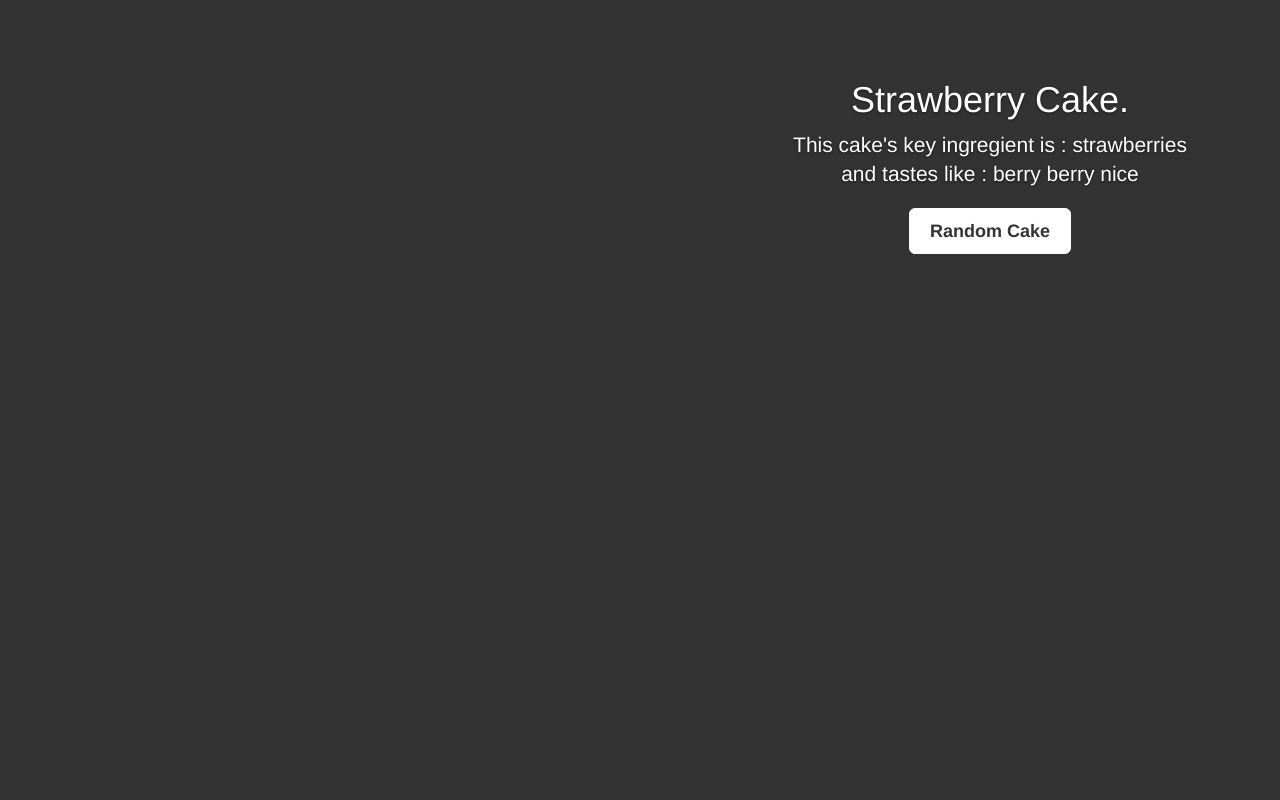
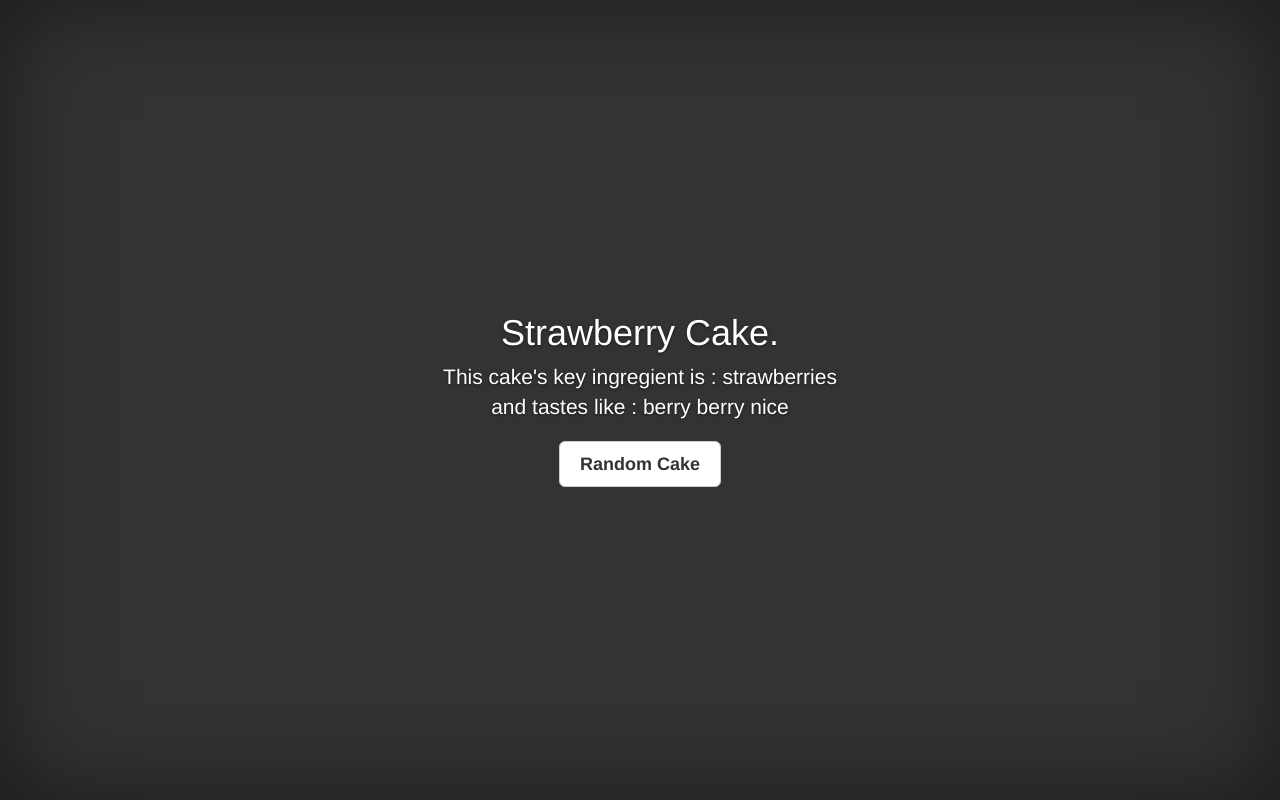
Before and after one commit to mrsCandyBar/dev_mustache, a website: page index.html in a window 1280 px wide. Drawn offline with nearby package versions, Linux system fonts and the light colour scheme.

Commit message:
modified cover css

```diff
--- a/assets/cover.css
+++ b/assets/cover.css
@@ -1,25 +1,3 @@
-/*
- * Globals
- */
-
-/* Links */
-a,
-a:focus,
-a:hover {
-  color: #fff;
-}
-
-/* Custom default button */
-.btn-default,
-.btn-default:hover,
-.btn-default:focus {
-  color: #333;
-  text-shadow: none; /* Prevent inheritance from `body` */
-  background-color: #fff;
-  border: 1px solid #fff;
-}
-
-
 /*
  * Base structure
  */
@@ -46,11 +24,13 @@
 }
 .site-wrapper-inner {
   display: table-cell;
-  vertical-align: top;
+  vertical-align: middle;
 }
 .cover-container {
   margin-right: auto;
   margin-left: auto;
+  left: 0;
+  right: 0;
 }
 
 /* Padding for spacing */
@@ -62,11 +42,11 @@
 /*
  * Header
  */
+
 .masthead-brand {
   margin-top: 10px;
   margin-bottom: 10px;
 }
-
 .masthead-nav > li {
   display: inline-block;
 }
@@ -96,12 +76,8 @@
 }
 
 @media (min-width: 768px) {
-  .masthead-brand {
-    float: left;
-  }
-  .masthead-nav {
-    float: right;
-  }
+  .masthead-brand { float: left; }
+  .masthead-nav { float: right; }
 }
 
 
@@ -133,31 +109,29 @@
  */
 
 @media (min-width: 768px) {
-  /* Pull out the header and footer */
-  .masthead {
-    position: fixed;
-    top: 0;
-  }
-  .mastfoot {
-    position: fixed;
-    bottom: 0;
-  }
-  /* Start the vertical centering */
-  .site-wrapper-inner {
-    vertical-align: middle;
-  }
+
   /* Handle the widths */
   .masthead,
   .mastfoot,
   .cover-container {
+    max-width: 700px;
     width: 100%; /* Must be percentage or pixels for horizontal alignment */
   }
 }
 
-@media (min-width: 992px) {
-  .masthead,
-  .mastfoot,
-  .cover-container {
-    width: 700px;
-  }
+@media (min-width: 320px) and (min-height: 480px) {
+
+  /* Fix header and footer and top and bottom of page */
+  .masthead, .mastfoot { position: fixed; }
+  .masthead { top: 0; }
+  .mastfoot { bottom: 0; }
+
 }
+
+@media (max-width: 300px) {
+
+  /* Make menu list items fit full width */
+  .masthead-nav > li { display: block; }
+  .masthead-nav > li + li { margin: 0px; }
+
+}
--- a/index.html
+++ b/index.html
@@ -23,29 +23,30 @@
     <![endif]-->
   </head>
 
-  <body>
+  <body class="site-wrapper">
 
-    <container class="masthead clearfix">
-      <header class="inner">
-          <!-- <h3 class="masthead-brand">Cake Generator</h3>
+    <container class="site-wrapper-inner">
+      <!-- <header class="masthead inner cover-container clearfix">
+          <h3 class="masthead-brand">Cake Generator</h3>
           <nav>
             <ul class="nav masthead-nav">
               <li class="active"><a href="#">Home</a></li>
               <li><a href="#">Features</a></li>
               <li><a href="#">Contact</a></li>
             </ul>
-          </nav> -->
-      </header>
+          </nav>
+      </header> -->
 
       <main class="inner cover">
         <article id="target"></article>
       </main>
 
-          <!-- <footer class="mastfoot">
-            <div class="inner">
-              <p>Cover template for <a href="http://getbootstrap.com">Bootstrap</a>, by <a href="https://twitter.com/mdo">@mdo</a>.</p>
-            </div>
-          </footer> -->
+      <!-- <footer class="mastfoot cover-container inner">
+        <p>
+          Modified Cover template for <a href="http://getbootstrap.com">Bootstrap</a>,
+          original by <a href="https://twitter.com/mdo">@mdo</a>.
+        </p>
+      </footer> -->
 
     </container>
 
```
